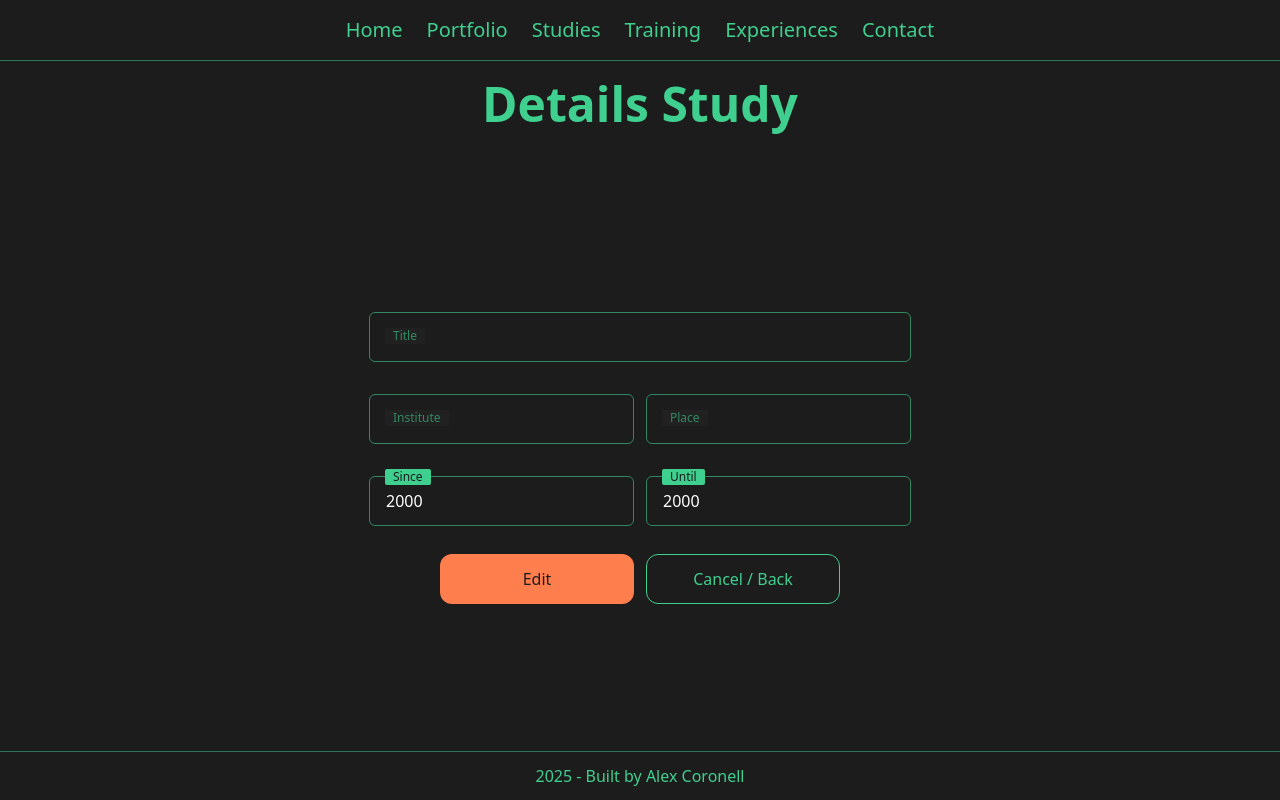
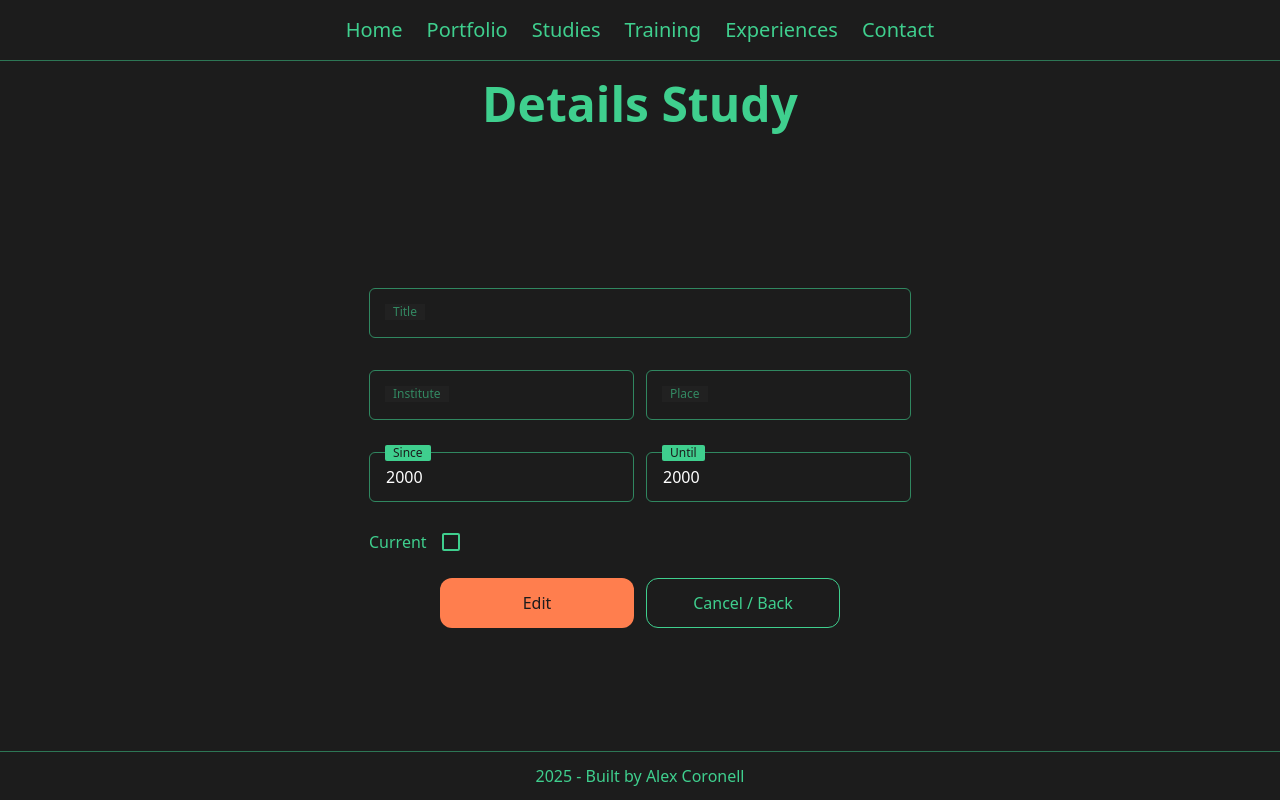
Before and after one commit to alexcoronell/resume-online-next-supabase, a Next.js app: page /admin/studies/details/1 in a window 1280 px wide. Built offline with nearby package versions, Linux system fonts and the light colour scheme; no server answers; the database is empty.

Commit message:
current input added on study form

```diff
--- a/components/admin/forms/StudyForm.tsx
+++ b/components/admin/forms/StudyForm.tsx
@@ -2,6 +2,7 @@
 import { useState, useEffect } from 'react';
 import { useRouter } from 'next/navigation';
 import { Input } from '@/components/ui/form/Input';
+import { InputCheck } from '@/components/ui/form/InputCheck';
 import { ButtonSubmit } from '@/components/ui/form/ButtonSubmit';
 import { ButtonSecondary } from '@/components/shared/buttons/button-secondary';
 import { ButtonLight } from '../../shared/buttons/button-light';
@@ -79,6 +80,14 @@ export function StudyForm({ _id = null }: StudyFormProps) {
 
   const handleChange = (e: React.ChangeEvent<HTMLInputElement>) => {
     const { name, value } = e.target;
+    if(e.target.type === 'checkbox') {
+      const checked = e.target.checked;
+      setStudy((prev) => ({
+        ...prev,
+        [name]: checked,
+      }));
+      return;
+    }
     setStudy((prev) => ({
       ...prev,
       [name]: value,
@@ -256,6 +265,15 @@ export function StudyForm({ _id = null }: StudyFormProps) {
             validField={!errors.until}
             readonly={statusForm === 'details'}
           />
+          <InputCheck
+            name='current'
+            id='current'
+            checked={study.current}
+            classes='col-span-2'
+            onChange={handleChange}
+            requestStatus={requestStatus}
+            readonly={statusForm === 'details'}
+          />
           <div className='col-span-2 grid-cols-2 grid gap-3 w-full max-w-[400px] mx-auto'>
             {statusForm !== 'details' && (
               <ButtonSubmit title={titleButton} requestStatus={requestStatus} />
--- /dev/null
+++ b/components/ui/form/InputCheck.tsx
@@ -0,0 +1,74 @@
+import React from "react";
+import type { ChangeEvent, FocusEvent } from "react";
+import type { RequestStatus } from "@/core/types/RequestStatus.type";
+import styles from "@/styles/form-group.module.css";
+
+interface InputCheckProps {
+  name: string;
+  id: string;
+  checked: boolean;
+  classes?: string;
+  onChange?: (e: ChangeEvent<HTMLInputElement>) => void;
+  requestStatus: RequestStatus;
+  readonly: boolean;
+}
+export function InputCheck({
+  name,
+  id,
+  checked,
+  classes = "",
+  onChange,
+  requestStatus,
+  readonly
+}: InputCheckProps) {
+  const nameLabel = name.charAt(0).toLocaleUpperCase() + name.slice(1);
+  return (
+    <div className={`${styles.formgroupCheckbox} ${classes}`.trim()}>
+      <label htmlFor={id}>
+        <span>{nameLabel}</span>
+        {checked ? <InputChecked /> : <InputUnchecked />}
+      </label>
+      <input
+        type="checkbox"
+        name={name}
+        checked={checked === true}
+        className={classes}
+        onChange={onChange}
+        id={id}
+        disabled={requestStatus === "loading" || readonly}
+      />
+    </div>
+  );
+}
+
+const InputUnchecked = () => {
+  return (
+    <svg
+      xmlns="http://www.w3.org/2000/svg"
+      width={24}
+      height={24}
+      viewBox="0 0 24 24"
+    >
+      <path
+        fill="currentColor"
+        d="M19 3H5c-1.11 0-2 .89-2 2v14a2 2 0 0 0 2 2h14a2 2 0 0 0 2-2V5a2 2 0 0 0-2-2m0 2v14H5V5z"
+      ></path>
+    </svg>
+  );
+};
+
+const InputChecked = () => {
+  return (
+    <svg
+      xmlns="http://www.w3.org/2000/svg"
+      width={24}
+      height={24}
+      viewBox="0 0 24 24"
+    >
+      <path
+        fill="currentColor"
+        d="m10 17l-5-5l1.41-1.42L10 14.17l7.59-7.59L19 8m0-5H5c-1.11 0-2 .89-2 2v14a2 2 0 0 0 2 2h14a2 2 0 0 0 2-2V5a2 2 0 0 0-2-2"
+      ></path>
+    </svg>
+  );
+};
--- a/styles/form-group.module.css
+++ b/styles/form-group.module.css
@@ -54,3 +54,15 @@
 .formgroupInput__message {
   @apply mt-1 pl-1 text-primary text-sm md:m-0;
 }
+
+.formgroupCheckbox {
+  @apply mb-6;
+}
+
+.formgroupCheckbox label {
+  @apply text-primary flex items-center gap-3;
+}
+
+.formgroupCheckbox input {
+  @apply hidden;
+}
```
